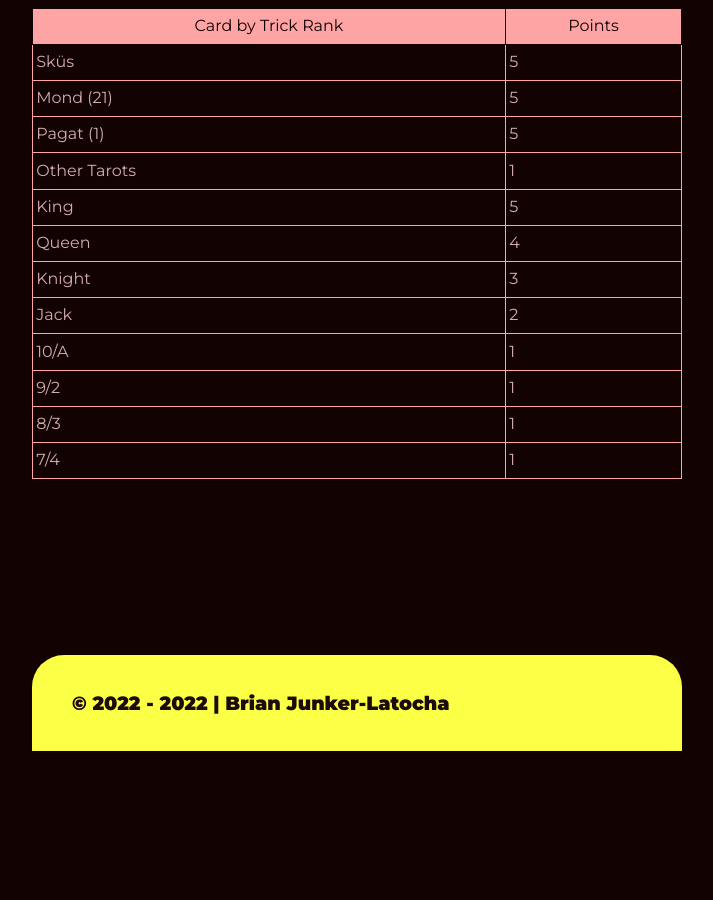
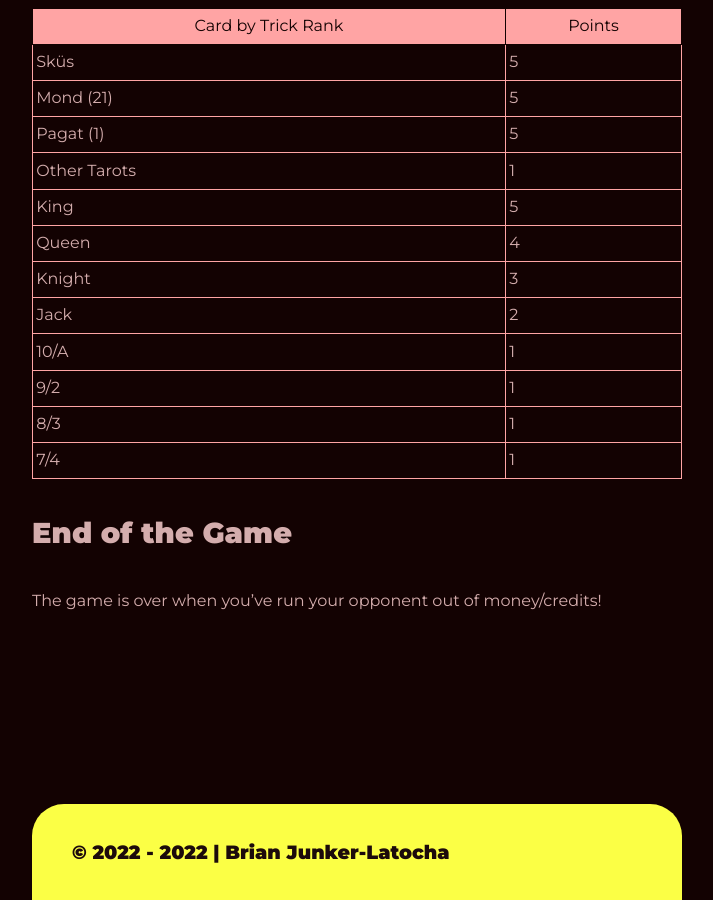
Before and after one commit to BrianInGermany/oldcardgames, a Jekyll site: the page built from all_collections/_posts/2022-12-19-dummy_tarot.markdown, in a window 1280 px wide and 900 px high, scrolled down 6330 px. Shown: the whole window, without its empty margins (283-996 px from the left). Built offline with Jekyll 4.4.1, drawn with Linux system fonts in a browser that asks for light colours; before the commit the page ends 7081 px from its top, so only the background shows below that.

Commit message:
add dummy tarock

```diff
--- a/all_collections/_posts/2022-12-19-dummy_tarot.markdown
+++ b/all_collections/_posts/2022-12-19-dummy_tarot.markdown
@@ -104,3 +104,6 @@ For example:
 | 9/2                 | 1      |
 | 8/3                 | 1      |
 | 7/4                 | 1      |
+
+## End of the Game
+The game is over when you've run your opponent out of money/credits!
```
